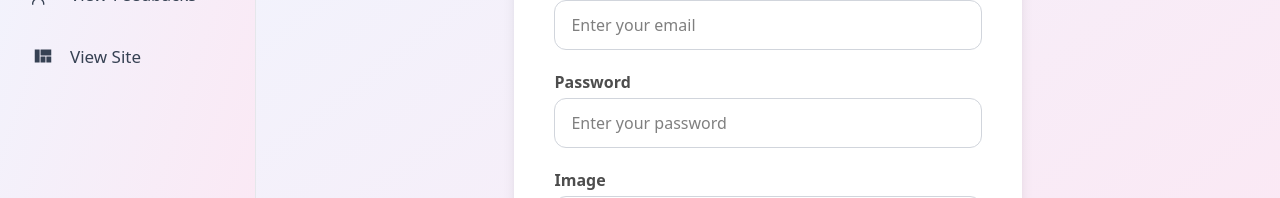
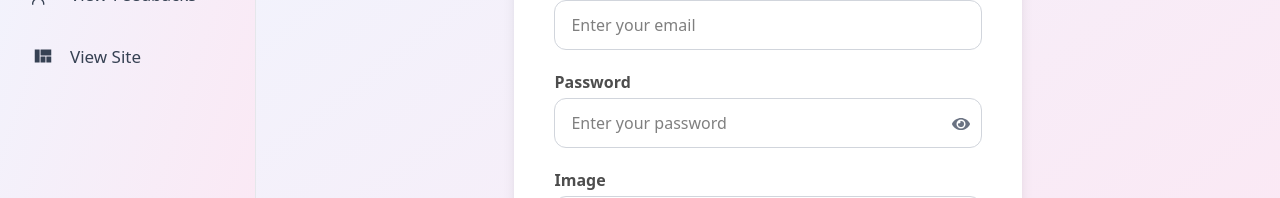
Before and after one commit to arslan-7644539/Nexcent-cloned-figma, a React (Vite) app: page /dashbord/edit-profile/1 in a window 1280 px wide. Shown: the part 384-582 px from the top of the page. Built offline with nearby package versions, Linux system fonts and the light colour scheme; no server answers; the database is empty; sample sign-in values are in the browser's storage.

Commit message:
edit profile password view toggle button added

```diff
--- a/src/admin/componets/profile/EditProfile.jsx
+++ b/src/admin/componets/profile/EditProfile.jsx
@@ -4,10 +4,13 @@ import { LinearProgress } from "@mui/material";
 import { useParams } from "react-router";
 import { AuthContext } from "../../../context/authContext";
 import BackButton from "../buttons/BackButton";
+import { BiHide } from "react-icons/bi";
+import { FaEye } from "react-icons/fa";
 
 const EditProfile = () => {
   // ------------------------
   const [userId, setUserId] = useState("");
+  const [showPassword, setShowPassword] = useState(false);
   // -------------------------------------------
   const { uid } = useParams();
   // console.log("🚀 ~ EditProfile ~ uid:", uid);
@@ -110,19 +113,26 @@ const EditProfile = () => {
           </div>
 
           {/* Password Field */}
-          <div>
+          <div className="relative w-full">
             <label className="block mb-1 text-[#4D4D4D] font-semibold">
               Password
             </label>
             <input
               autoComplete="new-password"
-              type="password"
+              type={showPassword ? "text" : "password"}
               name="password"
               value={updatedData.password}
               onChange={handleChang}
               placeholder="Enter your password"
               className="w-full px-4 py-3 border border-gray-300 rounded-xl focus:outline-none focus:ring-2 focus:ring-[#4CAF4F]"
             />
+            {/* Toggle Eye Icon */}
+            <div
+              className="absolute top-13.5 right-4 sm:right-3 transform -translate-y-1/2 text-xl sm:text-lg text-gray-500 cursor-pointer z-10"
+              onClick={() => setShowPassword(!showPassword)}
+            >
+              {showPassword ? <BiHide /> : <FaEye />}
+            </div>
           </div>
 
           {/* Image url field */}
```
